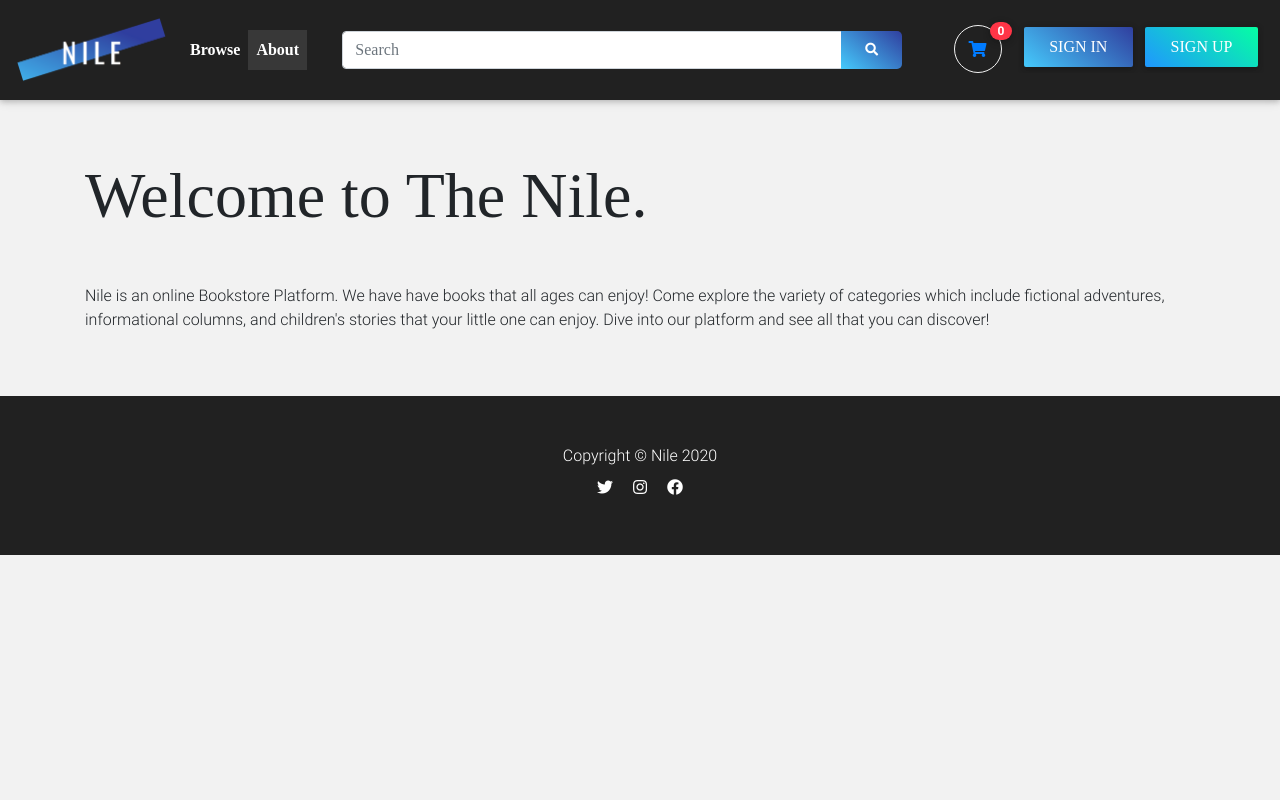
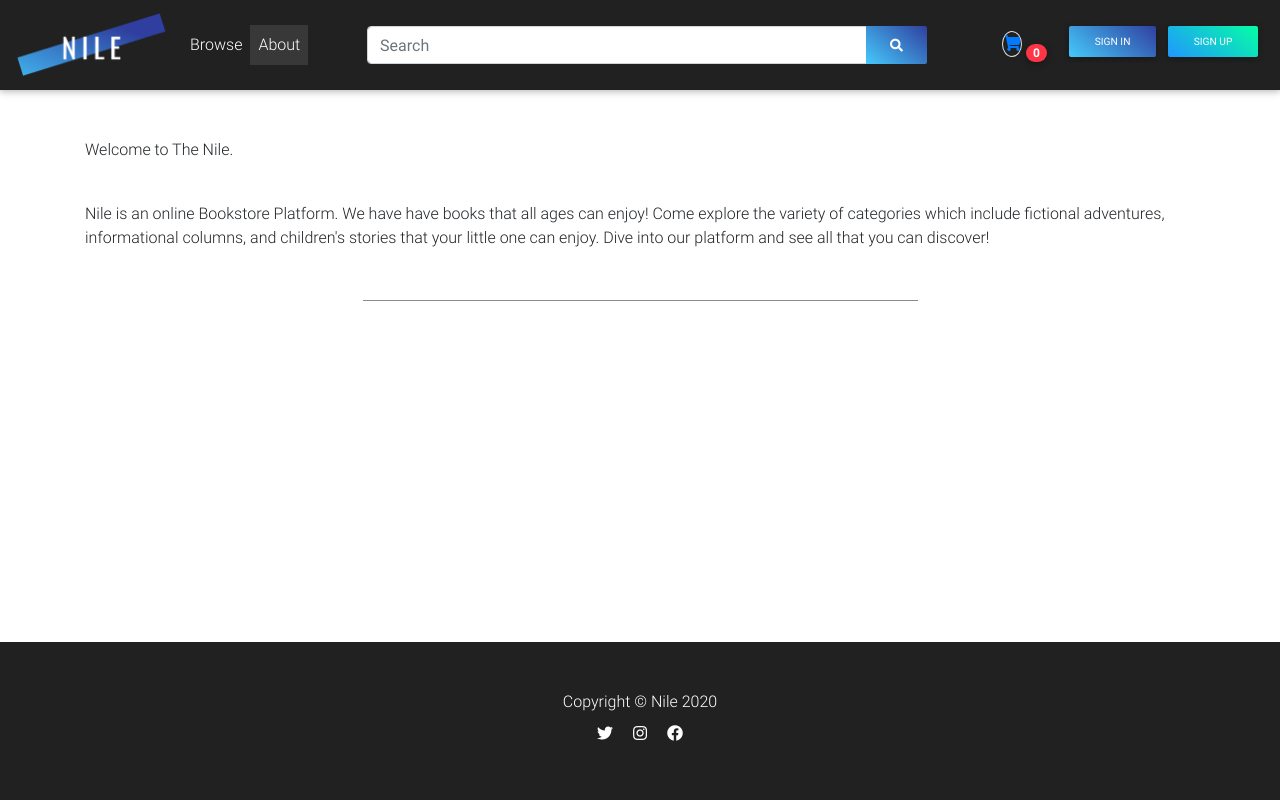
Before and after one commit to ssyuen/Nile, a Flask app: page /about/ in a window 1280 px wide. Run offline with Flask 2, Linux system fonts and the light colour scheme; some libraries are stand-ins or nearby versions; some web fonts are replaced.

Commit message:
+ Fixed Footer

```diff
--- a/routes/user/templates/about.html
+++ b/routes/user/templates/about.html
@@ -11,7 +11,27 @@
 
     {% include 'style.html' %}
 
-    <link rel="stylesheet" type="text/css" href="../../../static/user/css/browse.css">
+    <style>
+        html {
+            position: relative;
+            min-height: 100%;
+        }
+
+        footer {
+            position: absolute;
+            left: 0;
+            bottom: 0;
+            height: 158px;
+            width: 100%;
+        }
+
+        /* Might be a hacky solution */
+        .hrst {
+            margin-top: 50px;
+            width: 50%;
+            border-top: 1px solid #8c8b8b;
+        }
+    </style>
 </head>
 
 <body class="our-color">
@@ -19,7 +39,7 @@
     <!-- Navigation -->
     {% include 'nav.html' %}
 </div>
-    {% with valid_login = get_flashed_messages()%}
+{% with valid_login = get_flashed_messages() %}
     {% if valid_login %}
 
         <p class="flashes h5 text-center" style="color: green;">
@@ -40,17 +60,16 @@
 </div>
 <!-- Page Content -->
 <div class="container pb-5" id="mainContent">
-    <p class="text-left">
+    <p class="text-left complement-light">
         Nile is an online Bookstore Platform. We have have books that all ages can enjoy!
         Come explore the variety of categories which include fictional adventures, informational columns,
         and children's stories that your little one can enjoy. Dive into our platform and see all that
         you can discover!
     </p>
+    <hr class="hrst">
     <div id="image-profile">
 
     </div>
-</div>
-
 </div>
 <!-- Footer -->
 <footer class="py-5 bg-dark">
```
Lines whose indentation alone changed are shown as unchanged.
